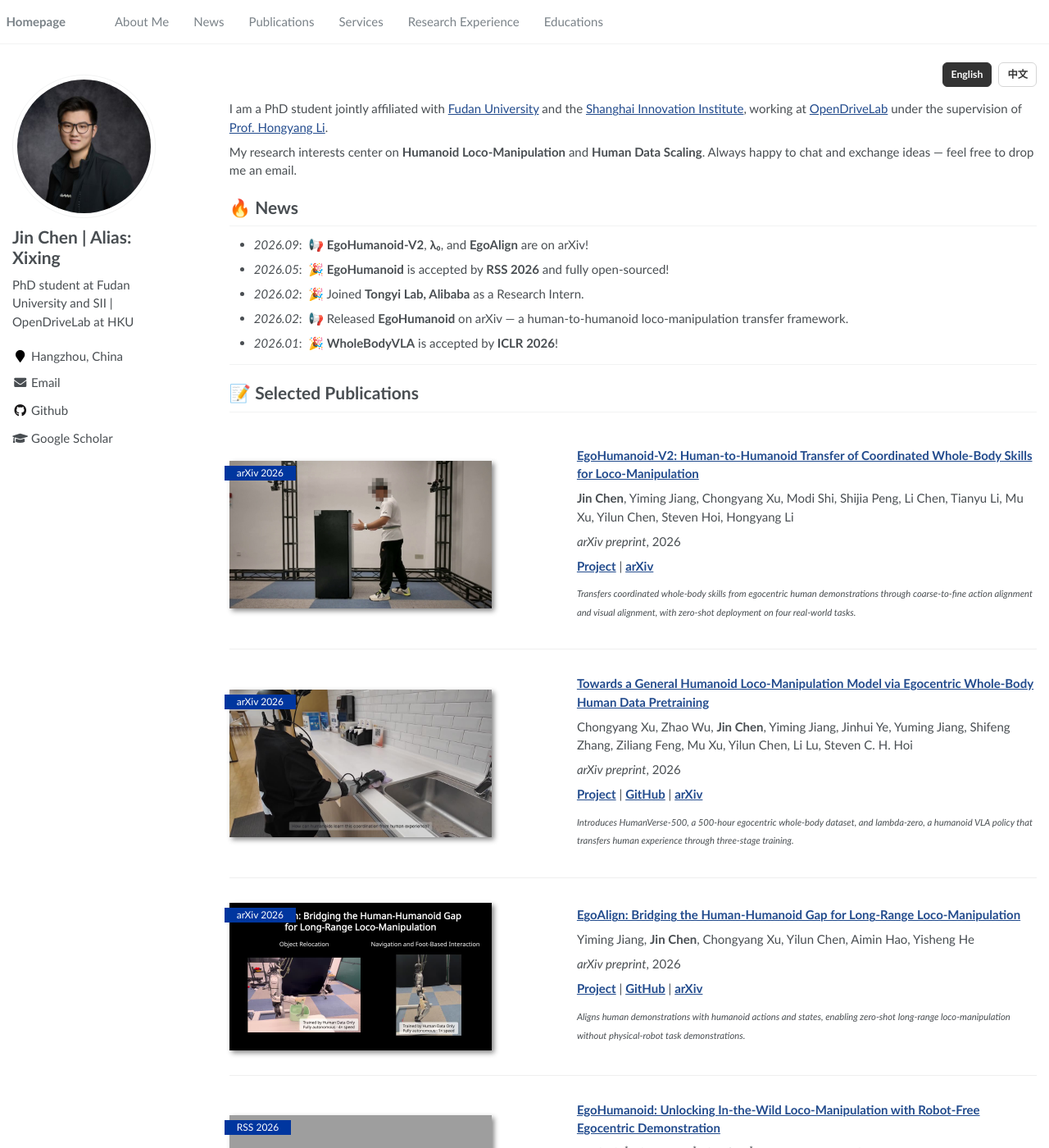
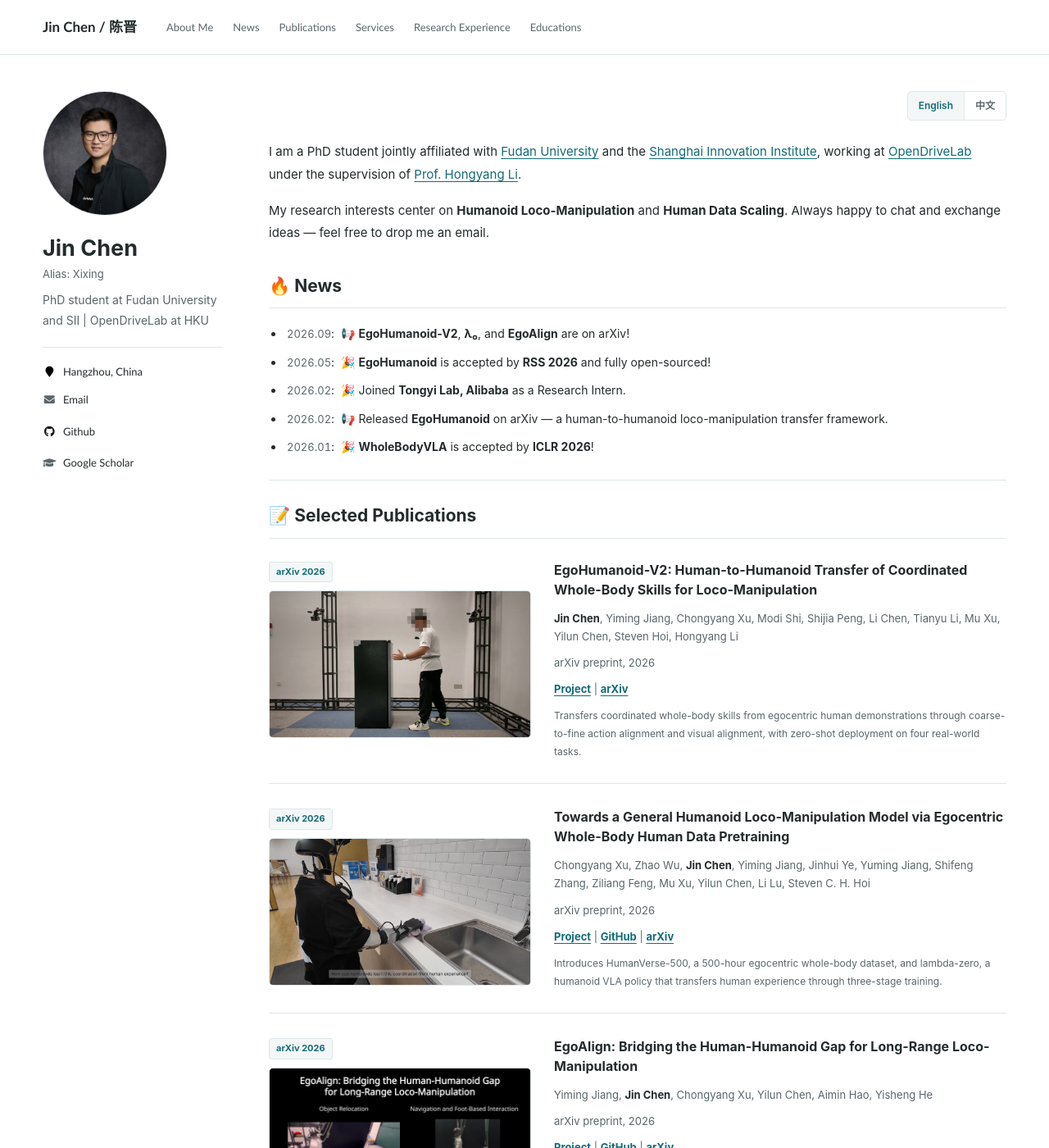
Before and after one commit to JinChen0056/jinchen0056.github.io, a Jekyll site: the page built from _pages/about.md, in a window 1280 px wide and 1400 px high. Shown: the whole window at 82% size. Built offline with Jekyll 4.4.1, drawn with Linux system fonts in a browser that asks for light colours; grey boxes are pictures that could not be loaded.

Commit message:
Refine academic homepage typography, layout, navigation and responsive presentation

```diff
--- a/_includes/head/custom.html
+++ b/_includes/head/custom.html
@@ -8,6 +8,7 @@
 <meta name="msapplication-config" content="images/browserconfig.xml?v=M44lzPylqQ">
 <meta name="theme-color" content="#ffffff">
 <link rel="stylesheet" href="assets/css/academicons.css"/>
+<link rel="stylesheet" href="{{ '/assets/css/homepage.css' | relative_url }}?v=20261010"/>
 
 <script type="text/x-mathjax-config"> MathJax.Hub.Config({ TeX: { equationNumbers: { autoNumber: "all" } } }); </script>
 <script type="text/x-mathjax-config">
--- a/_includes/masthead.html
+++ b/_includes/masthead.html
@@ -1,15 +1,13 @@
 <div class="masthead">
   <div class="masthead__inner-wrap">
     <div class="masthead__menu">
-      <nav id="site-nav" class="greedy-nav">
-        <button><div class="navicon"></div></button>
-        <ul class="visible-links">
-          <li class="masthead__menu-item masthead__menu-item--lg masthead__menu-home-item"><a href="#about-me">Homepage</a></li>
+      <nav class="academic-nav" aria-label="Main navigation">
+        <a class="nav-home" href="#about-me" target="_self">Jin Chen / 陈晋</a>
+        <ul>
           {% for link in site.data.navigation.main %}
-            <li class="masthead__menu-item"><a href="{{ domain }}{{ link.url }}">{{ link.title }}</a></li>
+            <li class="masthead__menu-item"><a href="{{ domain }}{{ link.url }}" target="_self">{{ link.title }}</a></li>
           {% endfor %}
         </ul>
-        <ul class="hidden-links hidden"></ul>
       </nav>
     </div>
   </div>
--- /dev/null
+++ b/assets/css/homepage.css
@@ -0,0 +1,108 @@
+/* Hallmark: academic long document; restrained editorial hierarchy.
+   Pre-emit critique: philosophy 4, hierarchy 4, execution 4, specificity 4, restraint 5, variety 4. */
+@import url('../../tokens.css');
+
+html { font-size: 16px; scroll-padding-top: 0; overflow-x: clip; }
+body { background: var(--color-paper); color: var(--color-ink); font-family: var(--font-body); font-size: 15px; line-height: 1.75; overflow-x: clip; letter-spacing: 0; }
+a { color: var(--color-accent); text-underline-offset: 3px; }
+a:hover { color: var(--color-ink); }
+a:focus-visible, button:focus-visible { outline: 2px solid var(--color-focus); outline-offset: 4px; }
+.masthead { background: var(--color-paper); border-color: var(--color-rule); animation: none; }
+.masthead__inner-wrap { max-width: 1240px; padding: 0 32px; }
+.academic-nav { display: flex; align-items: center; gap: 36px; min-height: 66px; }
+.academic-nav .nav-home { color: var(--color-ink); font-weight: 700; font-size: 17px; flex-shrink: 0; }
+.academic-nav ul { display: flex; gap: 24px; align-items: center; overflow-x: auto; scrollbar-width: thin; min-width: 0; padding: 10px 0; }
+.academic-nav li { margin: 0; padding: 0; flex-shrink: 0; font-size: 13px; }
+.academic-nav a { white-space: nowrap; color: var(--color-muted); }
+.academic-nav a:hover { color: var(--color-accent); }
+#main { max-width: 1240px; margin: 0 auto; padding: 44px 32px 80px; display: grid; grid-template-columns: 220px minmax(0, 1fr); gap: 56px; }
+#main::before, #main::after { display: none; }
+#main > .sidebar { width: auto; float: none; margin: 0; padding: 0; position: sticky; top: 104px; align-self: start; opacity: 1; transform: none; }
+#main > .page { width: auto; float: none; padding: 0; min-width: 0; }
+.page__inner-wrap { float: none; width: 100%; }
+.profile_box { display: block; }
+.author__avatar { display: block; width: 152px; height: 152px; }
+.author__avatar img { width: 152px; height: 152px; min-width: 0; max-width: none; padding: 0; object-fit: cover; border: 1px solid var(--color-rule); border-radius: 50%; }
+.author__content { display: block; padding: 0; width: auto; }
+.sidebar .author__name { margin: 22px 0 10px; font-family: var(--font-display); font-size: 27px; line-height: 1.3; color: var(--color-ink); }
+.author__alias { display: block; margin-top: 6px; font-size: 13px; color: var(--color-muted); font-weight: 400; }
+.sidebar .author__bio { font-family: var(--font-body); font-size: 14px; line-height: 1.8; color: var(--color-muted); margin: 0 0 20px; }
+.author__urls-wrapper { display: block; margin: 0; }
+.author__urls { display: block; position: static; margin: 0; padding: 18px 0 0; border: 0; border-top: 1px solid var(--color-rule); border-radius: 0; box-shadow: none; background: none; }
+.author__urls::before, .author__urls::after, .author__urls_sm, .author__urls li:first-child:has(div:empty) { display: none; }
+.sidebar .author__urls li, .sidebar .author__urls a { font-size: 13px; line-height: 1.7; }
+.author__urls a { padding: 5px 0; margin: 0; }
+.author__urls i { color: var(--color-muted); margin-right: 5px; }
+.page__content { font-size: 15px; }
+.page__content > p:has(#about-me) { margin: 0; height: 0; }
+.page__content #about-me { display: block; margin: 0; padding: 0; height: 0; scroll-margin-top: 110px; }
+.page__content #about-me::before { display: none; }
+.page__content .language-switcher { gap: 0; margin: 0 0 24px; }
+.page__content .language-switcher button { border: 1px solid var(--color-rule); border-radius: 0; padding: 9px 13px; color: var(--color-muted); font-family: var(--font-body); font-size: 12px; font-weight: 600; background: var(--color-paper); min-height: 36px; }
+.page__content .language-switcher button:first-child { border-radius: 5px 0 0 5px; }
+.page__content .language-switcher button:last-child { border-radius: 0 5px 5px 0; border-left: 0; }
+.page__content .language-switcher button.active { background: var(--color-surface); color: var(--color-accent); border-color: var(--color-rule); }
+.lang-panel > p { margin: 0 0 16px; line-height: 1.85; }
+.page__content h1 { margin: 36px 0 18px; padding: 0 0 12px; font-family: var(--font-display); font-size: 21px; line-height: 1.4; font-weight: 650; border-bottom: 1px solid var(--color-rule); color: var(--color-ink); scroll-margin-top: 88px; overflow-wrap: anywhere; }
+.page__content h1::before, .anchor::before { display: none; }
+.page__content hr { border-top: 1px solid var(--color-rule); margin: 28px 0; }
+.page__content hr + h1 { margin-top: 0; }
+.lang-panel > ul { padding-left: 19px; margin: 0 0 24px; }
+.lang-panel > ul > li { padding-left: 3px; margin-bottom: 9px; font-size: 14px; line-height: 1.8; }
+.lang-panel > ul > li > em:first-child { font-style: normal; font-variant-numeric: tabular-nums; color: var(--color-muted); font-size: 13px; }
+.page__content .paper-box { display: grid; grid-template-columns: 320px minmax(0, 1fr); gap: 28px; align-items: start; padding: 28px 0; border-color: var(--color-rule); }
+.page__content h1 + .paper-box { padding-top: 8px; }
+.page__content .paper-box-image { min-width: 0; max-width: none; width: 100%; order: 0; display: block; }
+.paper-box-image > div { position: relative; width: 320px; max-width: 100%; }
+.page__content .paper-box-image img { box-shadow: none; border-radius: 5px; border: 1px solid var(--color-rule); margin: 0; width: 100%; aspect-ratio: 16 / 9; object-fit: cover; }
+.page__content .badge { position: static; display: inline-block; margin: 0 0 10px; padding: 3px 8px; background: var(--color-surface); color: var(--color-accent); font-size: 11px; line-height: 1.6; font-weight: 650; border: 1px solid var(--color-rule); border-radius: 3px; }
+.page__content .paper-box-text { min-width: 0; max-width: none; padding: 0; order: 0; }
+.paper-box-text p { margin: 0 0 10px; font-size: 13px; line-height: 1.7; color: var(--color-muted); }
+.paper-box-text p:first-child { font-size: 16px; line-height: 1.5; margin-bottom: 12px; }
+.paper-box-text p:first-child a { color: var(--color-ink); text-decoration: none; font-weight: 650; }
+.paper-box-text p:first-child a:hover { color: var(--color-accent); }
+.paper-box-text strong { color: var(--color-ink); }
+.paper-box-text a strong { color: var(--color-accent); }
+.paper-box-text p > em { font-style: normal; }
+.paper-box-text sub { font-size: 12px; vertical-align: baseline; bottom: 0; }
+.paper-box-text sub i { font-style: normal; }
+.paper-box-text p:last-child { margin-bottom: 0; }
+.page__content .demo-grid { width: 100%; max-width: 820px; gap: 32px 36px; margin: 24px auto 40px; }
+.page__content .demo-item { padding: 0; border: 0; background: none; box-shadow: none; }
+.page__content .demo-caption { font-family: var(--font-body); font-size: 14px; margin-bottom: 12px; color: var(--color-ink); line-height: 1.5; }
+.page__content .demo-caption::after { display: none; }
+.page__content .demo-video { border: 1px solid var(--color-rule); border-radius: 5px; }
+@media (max-width: 1100px) {
+  #main { grid-template-columns: 190px minmax(0, 1fr); gap: 32px; padding-inline: 24px; }
+  .page__content .paper-box { grid-template-columns: minmax(0, 0.9fr) minmax(0, 1fr); gap: 24px; }
+  .academic-nav { gap: 24px; }
+  .academic-nav ul { gap: 20px; }
+}
+@media (max-width: 800px) {
+  .masthead__inner-wrap { padding: 0 20px; }
+  .academic-nav { display: block; padding-top: 12px; }
+  .academic-nav .nav-home { display: block; font-size: 16px; }
+  .academic-nav ul { gap: 22px; padding: 10px 0 12px; }
+  #main { display: block; padding: 28px 20px 56px; }
+  #main > .sidebar { position: static; margin-bottom: 28px; }
+  .profile_box { display: grid; grid-template-columns: 92px minmax(0, 1fr); gap: 14px 20px; align-items: center; }
+  .author__avatar, .author__avatar img { width: 92px; height: 92px; }
+  .sidebar .author__name { margin: 0 0 8px; font-size: 24px; }
+  .sidebar .author__bio { margin: 0; font-size: 13px; line-height: 1.7; }
+  .author__urls-wrapper { grid-column: 1 / -1; }
+  .author__urls { display: flex !important; flex-wrap: wrap; gap: 6px 18px; padding-top: 14px; align-items: center; }
+  .author__urls li { margin: 0; }
+  .page__content .language-switcher { margin-bottom: 20px; }
+  .page__content h1 { font-size: 20px; scroll-margin-top: 118px; }
+}
+@media (max-width: 540px) {
+  .page__content .paper-box { grid-template-columns: minmax(0, 1fr); gap: 16px; padding: 24px 0; }
+  .page__content .paper-box-image { order: 1; }
+  .page__content .paper-box-text { order: 0; }
+  .paper-box-image > div { margin: 0; }
+  .page__content .demo-grid { grid-template-columns: minmax(0, 1fr); max-width: 360px; }
+  .lang-panel > ul > li { font-size: 13px; }
+}
+@media (prefers-reduced-motion: reduce) {
+  *, *::before, *::after { animation: none !important; transition: none !important; scroll-behavior: auto !important; }
+}
--- a/assets/js/plugins/jquery.greedy-navigation.js
+++ b/assets/js/plugins/jquery.greedy-navigation.js
@@ -13,6 +13,7 @@ var $hlinks = $('#site-nav .hidden-links');
 var breaks = [];
 
 function updateNav() {
+  if (!$nav.length || !$vlinks.length) return;
 
   var availableSpace = $btn.hasClass('hidden') ? $nav.width() : $nav.width() - $btn.width() - 30;
 
--- /dev/null
+++ b/tokens.css
@@ -0,0 +1,11 @@
+:root {
+  --color-paper: #ffffff;
+  --color-surface: #f4f7f7;
+  --color-ink: #242b2d;
+  --color-muted: #59666b;
+  --color-accent: #146b76;
+  --color-rule: #dfe6e7;
+  --color-focus: #257c99;
+  --font-body: -apple-system, BlinkMacSystemFont, "Segoe UI", "Noto Sans", "PingFang SC", "Microsoft YaHei", sans-serif;
+  --font-display: var(--font-body);
+}
```
Also changed, not shown: _pages/about.md (+34 -4 lines), assets/js/main.min.js.
